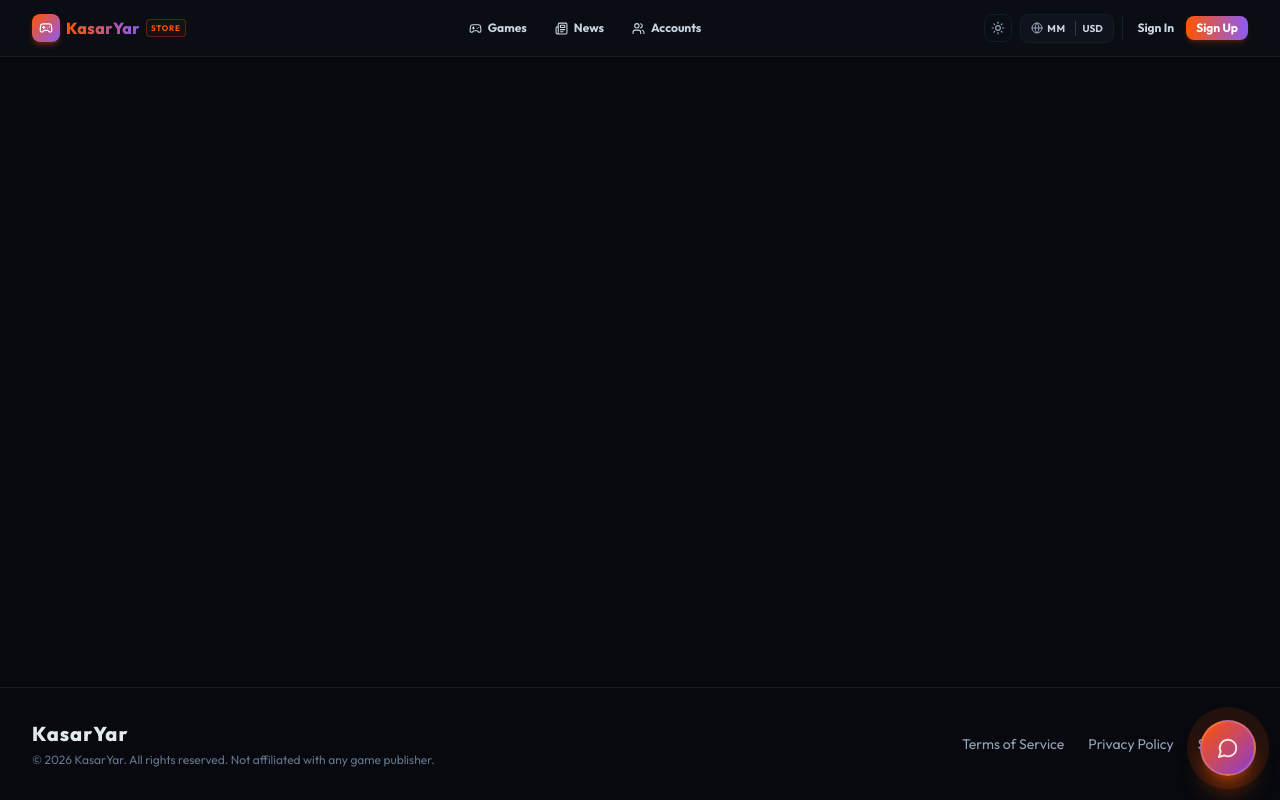
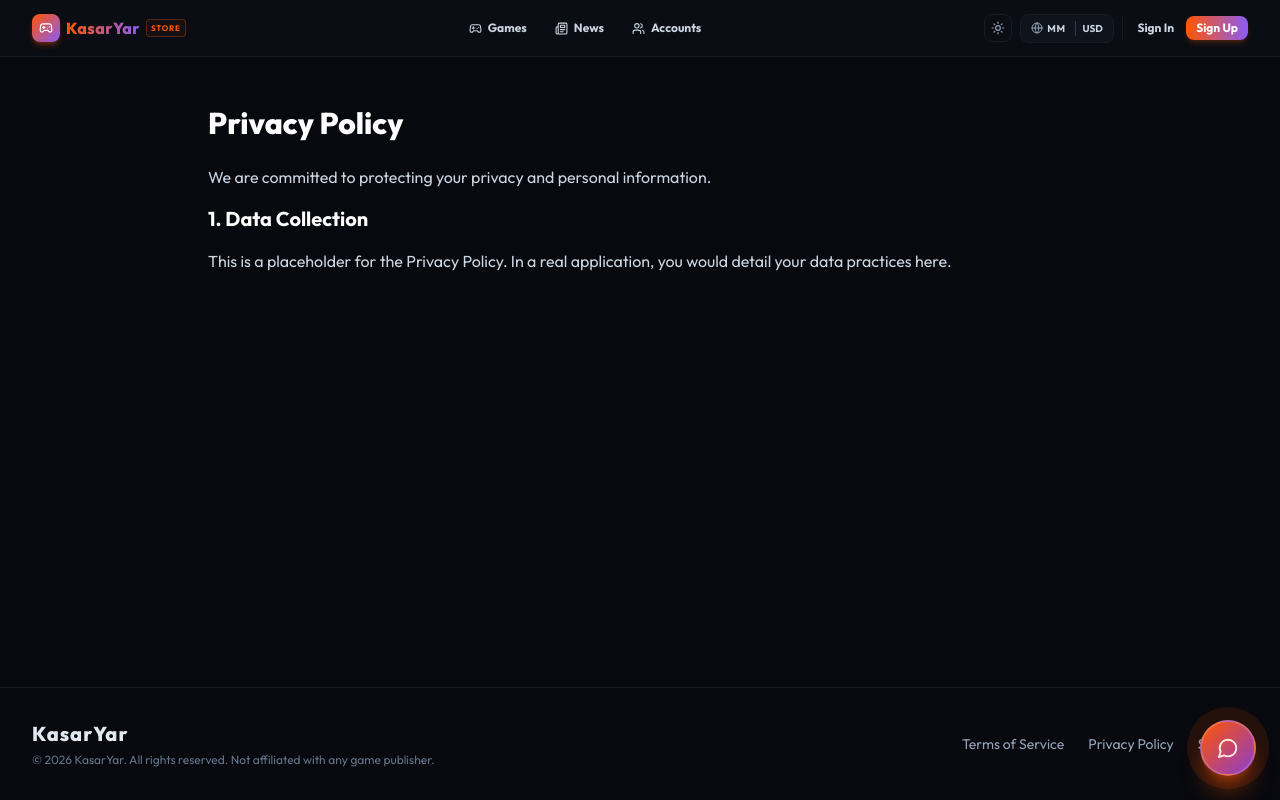
Before and after one commit to soeyehtut2002/kasaryar, a React (Vite) app in the folder frontend/: page /privacy in a window 1280 px wide. Built offline with nearby package versions, Linux system fonts and the light colour scheme.

Commit message:
Fix non-functional and broken links

```diff
--- a/frontend/src/App.tsx
+++ b/frontend/src/App.tsx
@@ -10,6 +10,8 @@ import { AdminDashboard } from './pages/AdminDashboard';
 import { GameDetail } from './pages/GameDetail';
 import { NewsPage } from './pages/NewsPage';
 import { AccountsPage } from './pages/AccountsPage';
+import { TermsPage } from './pages/TermsPage';
+import { PrivacyPage } from './pages/PrivacyPage';
 
 import { LanguageProvider } from './context/LanguageContext';
 import { ThemeProvider } from './context/ThemeContext';
@@ -35,6 +37,8 @@ function App() {
                     <Route path="/admin" element={<AdminDashboard />} />
                     <Route path="/news" element={<NewsPage />} />
                     <Route path="/accounts" element={<AccountsPage />} />
+                    <Route path="/terms" element={<TermsPage />} />
+                    <Route path="/privacy" element={<PrivacyPage />} />
                   </Routes>
                 </main>
                 <Footer />
--- a/frontend/src/components/layout/Footer.tsx
+++ b/frontend/src/components/layout/Footer.tsx
@@ -1,4 +1,5 @@
 import React from 'react';
+import { Link } from 'react-router-dom';
 import { useLanguage } from '../../context/LanguageContext';
 
 export const Footer: React.FC = () => {
@@ -17,8 +18,8 @@ export const Footer: React.FC = () => {
             </p>
           </div>
           <div className="flex items-center gap-6 text-sm">
-            <a href="#" className="hover:text-primary-500 dark:hover:text-primary-400 transition-colors">Terms of Service</a>
-            <a href="#" className="hover:text-primary-500 dark:hover:text-primary-400 transition-colors">Privacy Policy</a>
+            <Link to="/terms" className="hover:text-primary-500 dark:hover:text-primary-400 transition-colors">Terms of Service</Link>
+            <Link to="/privacy" className="hover:text-primary-500 dark:hover:text-primary-400 transition-colors">Privacy Policy</Link>
             <button
               onClick={(e) => {
                 e.preventDefault();
--- a/frontend/src/pages/Landing.tsx
+++ b/frontend/src/pages/Landing.tsx
@@ -52,7 +52,7 @@ const DEFAULT_SPECIAL_PROMO = {
   title: 'Get 5% Cashback with KBZPay',
   description: 'Enjoy 5% cashback on all top-ups every Friday when you pay using KBZPay.',
   buttonText: 'Learn More',
-  buttonLink: '#',
+  buttonLink: '/news',
   isActive: true,
 };
 
--- /dev/null
+++ b/frontend/src/pages/PrivacyPage.tsx
@@ -0,0 +1,24 @@
+import React from 'react';
+import { useLanguage } from '../context/LanguageContext';
+
+export const PrivacyPage: React.FC = () => {
+  const { language } = useLanguage();
+  const mm = language === 'mm';
+
+  return (
+    <div className="max-w-4xl mx-auto px-4 py-12">
+      <h1 className="text-3xl font-black text-slate-800 dark:text-white mb-6">
+        {mm ? 'ကိုယ်ရေးကိုယ်တာမူဝါဒ' : 'Privacy Policy'}
+      </h1>
+      <div className="prose dark:prose-invert max-w-none text-slate-600 dark:text-slate-300 space-y-4">
+        <p>
+          {mm
+            ? 'ကျွန်ုပ်တို့သည် သင့်ကိုယ်ရေးအချက်အလက်များကို လုံခြုံစွာထိန်းသိမ်းရန် ကတိပြုပါသည်။'
+            : 'We are committed to protecting your privacy and personal information.'}
+        </p>
+        <h2 className="text-xl font-bold text-slate-800 dark:text-white mt-8 mb-4">1. Data Collection</h2>
+        <p>This is a placeholder for the Privacy Policy. In a real application, you would detail your data practices here.</p>
+      </div>
+    </div>
+  );
+};
--- /dev/null
+++ b/frontend/src/pages/TermsPage.tsx
@@ -0,0 +1,24 @@
+import React from 'react';
+import { useLanguage } from '../context/LanguageContext';
+
+export const TermsPage: React.FC = () => {
+  const { language } = useLanguage();
+  const mm = language === 'mm';
+
+  return (
+    <div className="max-w-4xl mx-auto px-4 py-12">
+      <h1 className="text-3xl font-black text-slate-800 dark:text-white mb-6">
+        {mm ? 'စည်းကမ်းချက်များ' : 'Terms of Service'}
+      </h1>
+      <div className="prose dark:prose-invert max-w-none text-slate-600 dark:text-slate-300 space-y-4">
+        <p>
+          {mm
+            ? 'ကျွန်ုပ်တို့၏ ဝန်ဆောင်မှုကို အသုံးပြုခြင်းဖြင့် အောက်ပါ စည်းကမ်းချက်များကို သဘောတူလက်ခံရာရောက်ပါသည်။'
+            : 'By using our services, you agree to the following terms and conditions.'}
+        </p>
+        <h2 className="text-xl font-bold text-slate-800 dark:text-white mt-8 mb-4">1. General Terms</h2>
+        <p>This is a placeholder for the Terms of Service. In a real application, you would list your legal terms here.</p>
+      </div>
+    </div>
+  );
+};
```
